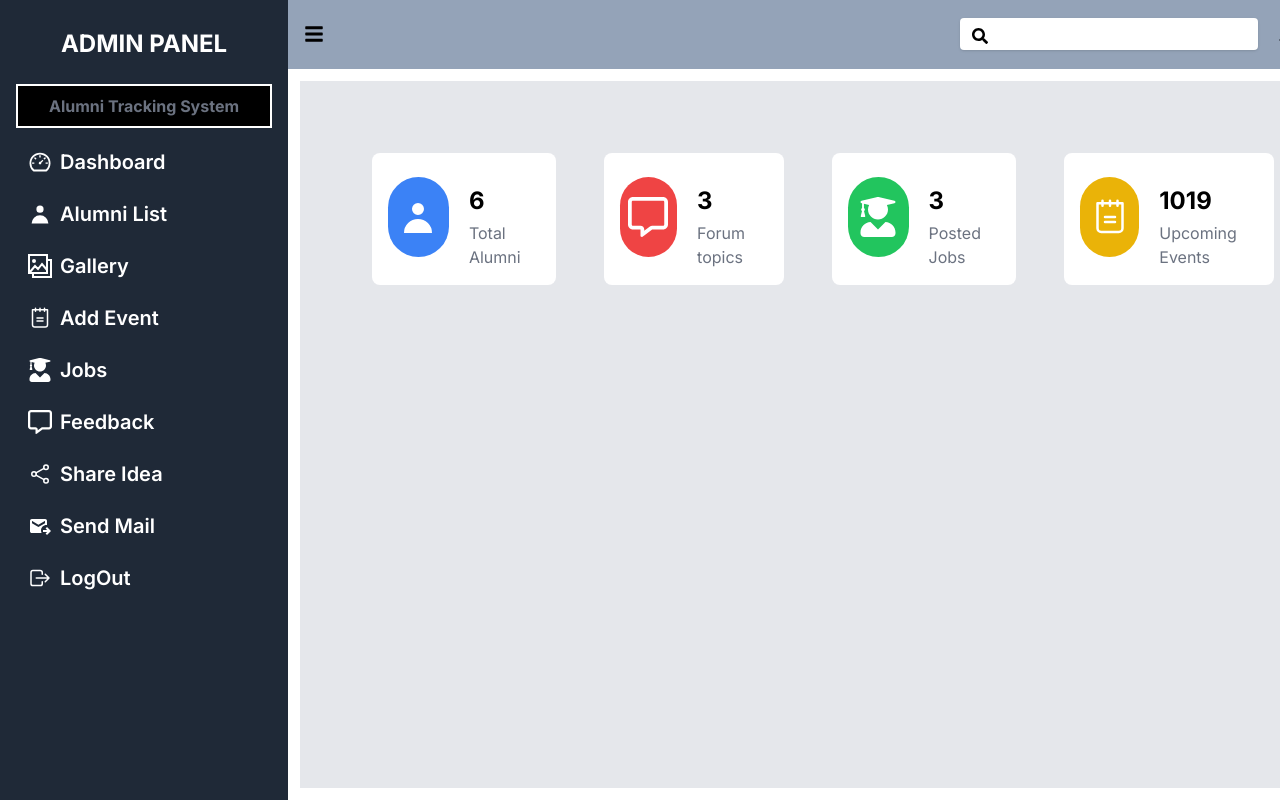
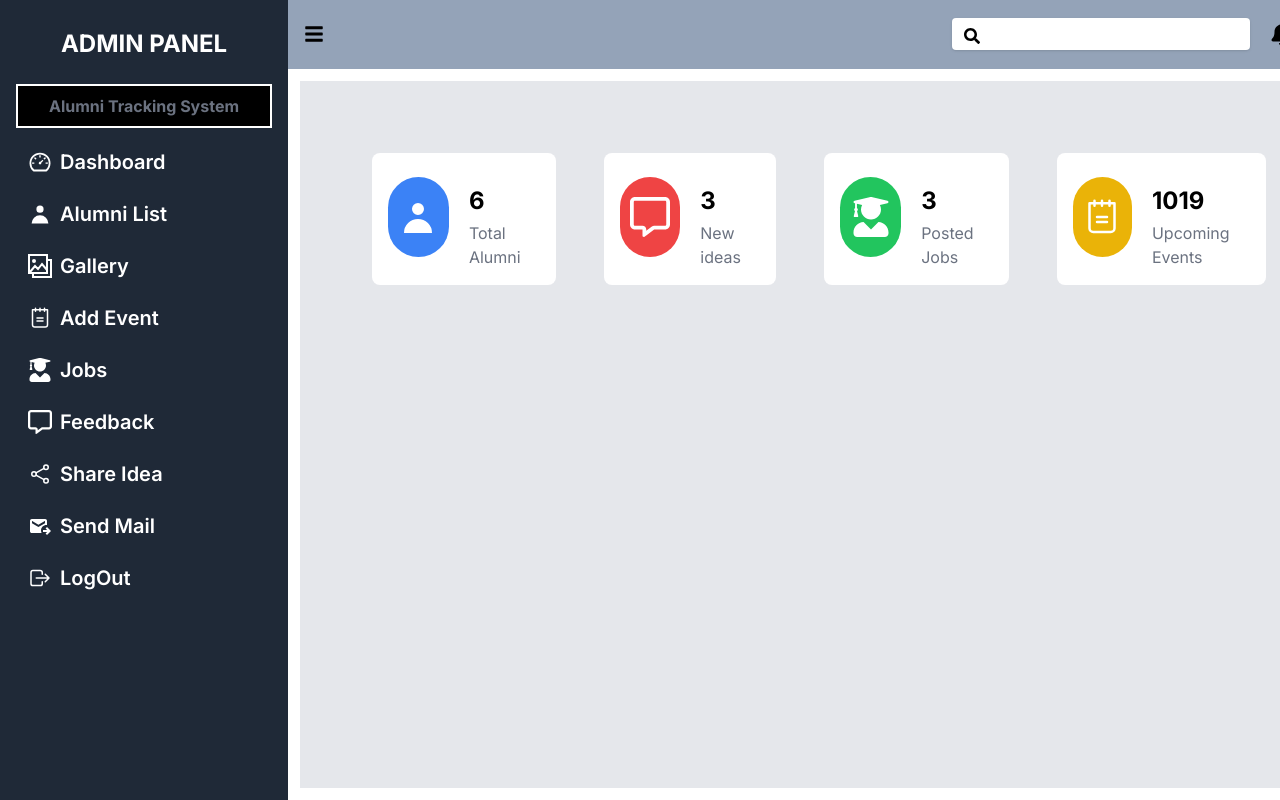
Before and after one commit to Viswajith2003/Alumni_Website, a Next.js app: page /ui/adminDash in a window 1280 px wide. Shown: the top 800 px of the page. Built offline with nearby package versions, Linux system fonts and the light colour scheme.

Commit message:
almost done

```diff
--- a/app/ui/adminDash/dashboard /data.js
+++ b/app/ui/adminDash/dashboard /data.js
@@ -13,7 +13,7 @@ const data = [
   {
     icon: FaRegMessage,
     num: 3,
-    name: "Forum topics",
+    name: "New ideas",
     color: "bg-red-500",
   },
   {
```
